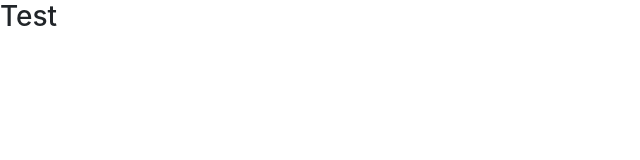
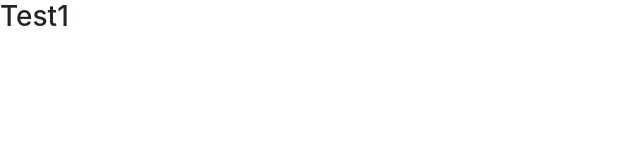
Before and after one commit to willysmart/bootstrap4, a website: page index.html in a window 1280 px wide. Shown: the full height of the page, 0-640 px from the left. Drawn offline with nearby package versions, Linux system fonts and the light colour scheme.

Commit message:
Update index.html
save

```diff
--- a/index.html
+++ b/index.html
@@ -13,7 +13,7 @@
     <link rel="stylesheet" href="css/style.css">
     </head>
 <body>
-    <h3>Test</h3>
+    <h3>Test1</h3>
 
     <!-- Optional JavaScript; choose one of the two! -->
 
```
